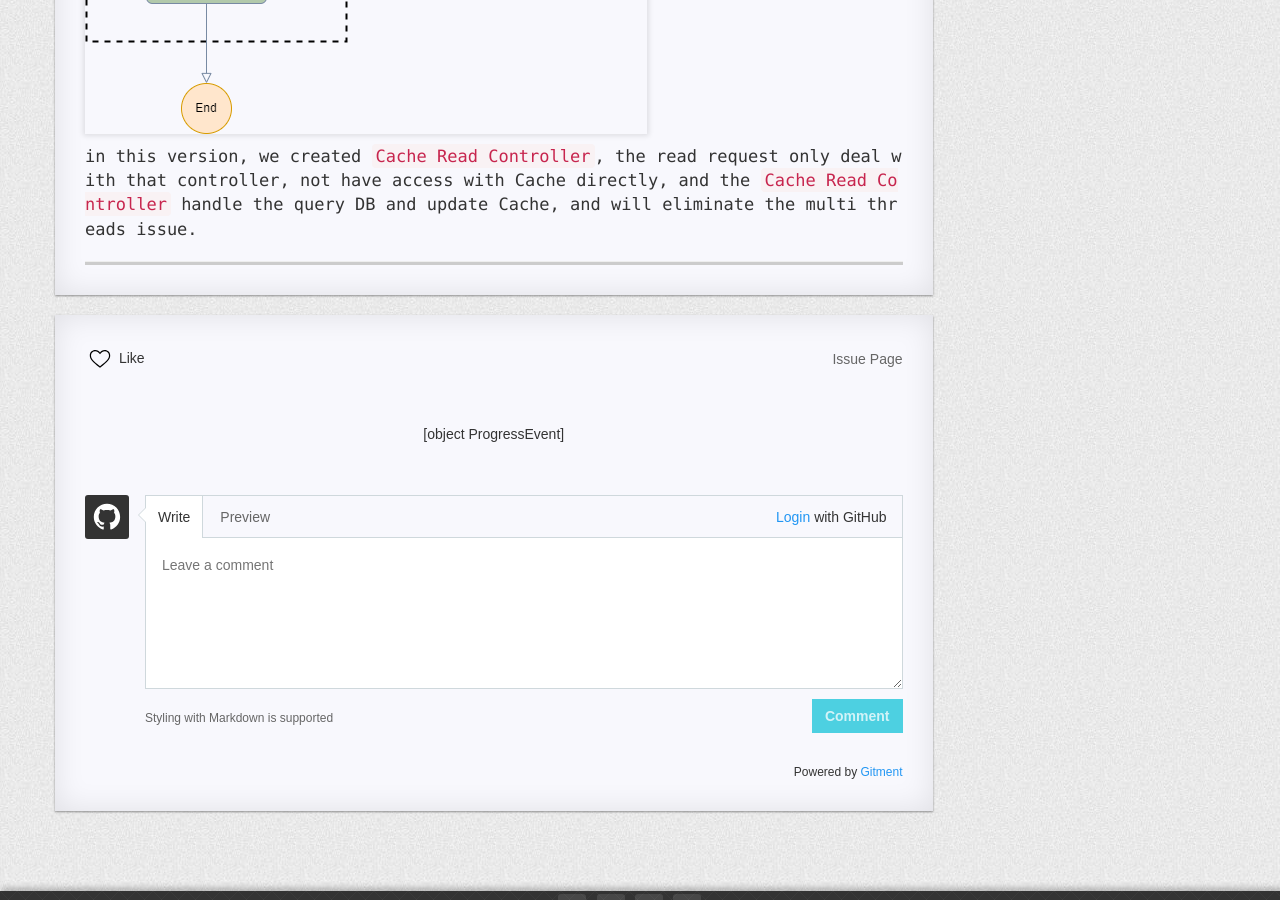
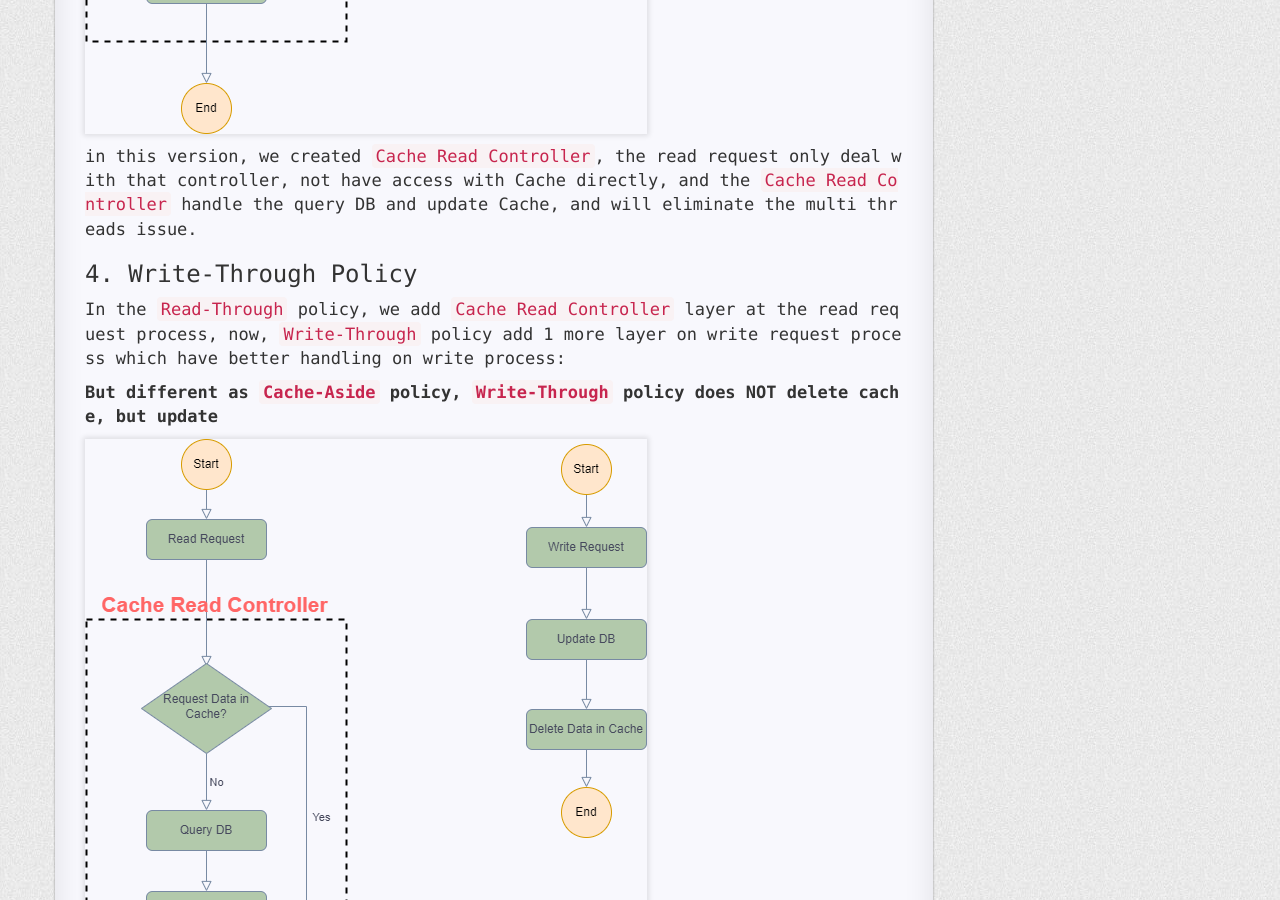
Before and after one commit to R0NGSH3N/r0ngsh3n.github.io, a Jekyll site: the page built from _posts/2020-03-25-cache-db-data-synchronize-policy-review.md, in a window 1280 px wide and 900 px high, scrolled down 6051 px. Built offline with Jekyll 4.4.1, drawn with Linux system fonts in a browser that asks for light colours; nearby versions of some CDN libraries; comment, search, counter and statistics services are not loaded; a style sheet for code colours, icons or effects is not loaded.

Commit message:
update article

```diff
--- a/_posts/2020-03-25-cache-db-data-synchronize-policy-review.md
+++ b/_posts/2020-03-25-cache-db-data-synchronize-policy-review.md
@@ -22,7 +22,6 @@ cancel the operation and thus decrease the availability but ensure consistency o
 proceed with the operation and thus provide availability but risk inconsistency.
 
 -- Wikipedia CAP Theorem
-
 
 Based on that CAP theorem, so here we are going to talk about how to maintain the `Consistency` and `Partition Tolerance` between Cache and Database data where there is issue happened.
 
@@ -113,3 +112,12 @@ Read-Through Policy is very similar like Cache-Aside Policy, but different is __
 ![picture 6](https://r0ngsh3n.github.io/static/img/../../../../../static/img/Read-through.drawio.png)
 
 in this version, we created `Cache Read Controller`, the read request only deal with that controller, not have access with Cache directly, and the `Cache Read Controller` handle the query DB and update Cache, and will eliminate the multi threads issue.
+
+### 4. Write-Through Policy
+
+In the `Read-Through` policy, we add `Cache Read Controller` layer at the read request process, now, `Write-Through` policy add 1 more layer on write request process which have better handling on write process:
+
+
+__But different as `Cache-Aside` policy, `Write-Through` policy does NOT delete cache, but update__
+
+![picture 7](https://r0ngsh3n.github.io/static/img/../../../../../static/img/Read-through.drawio.png)
```
Also changed, not shown: static/img/write-through.drawio.png (added).
